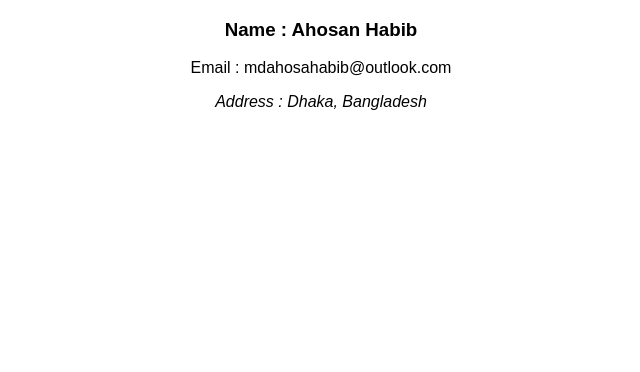
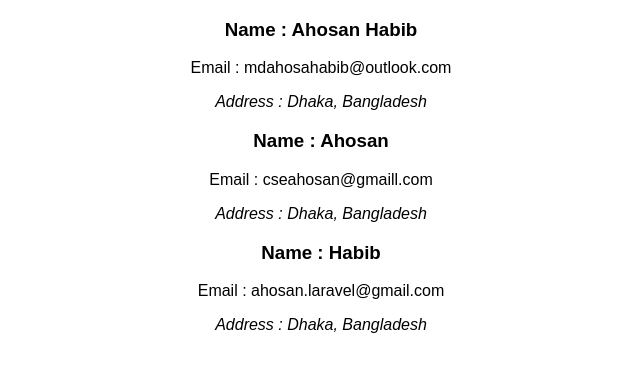
Before and after one commit to cseahosan/react-app-practice, a React (Create React App) app: page / in a window 1280 px wide. Shown: the top 372 px of the page, without its empty margins (319-959 px from the left). Built offline with nearby package versions, Linux system fonts and the light colour scheme.

Commit message:
print dynamic values from array using state

```diff
--- a/src/component/App.js
+++ b/src/component/App.js
@@ -16,8 +16,16 @@ class App extends Component {
   render() {
     return (
       <div className="App">
-          <First name={ this.state.persons[0].name } email={ this.state.persons[0].email } address={this.state.persons[0].address}/>
-    </div>
+          {
+              this.state.persons.map((person, index)=>{
+                 return  <First
+                             key={index}
+                             name={ person.name }
+                             email={ person.email }
+                             address={person.address}/>
+              })
+          }
+      </div>
     );
   }
 }
```
